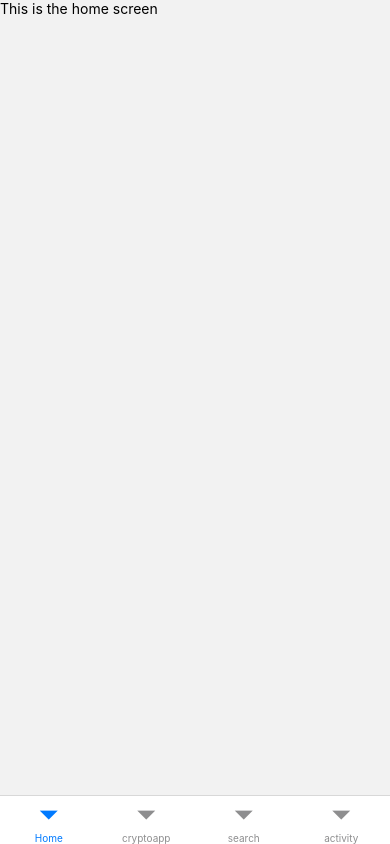
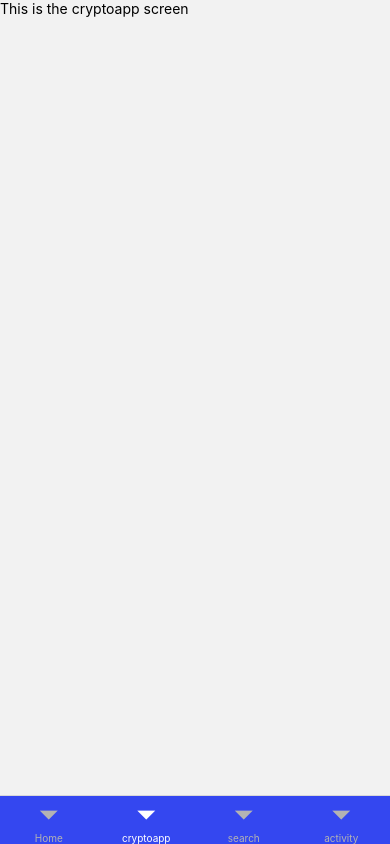
Before and after one commit to Ogochukwu5000/Crypto-app, a React Native app: screen / in a window 390 px wide. Built offline with nearby package versions, Linux system fonts and the light colour scheme.

Commit message:
add: route to focus on initial render

```diff
--- a/src/Navigations/PostAuthenticationNav.tsx
+++ b/src/Navigations/PostAuthenticationNav.tsx
@@ -8,9 +8,15 @@ import Activity from '../components/ActivityScreen Component/ActivityScreen';
 function PostAuthenticationNav(): JSX.Element {
   const Tab = createBottomTabNavigator();
   return (
-    <Tab.Navigator screenOptions={{
+    <Tab.Navigator initialRouteName="cryptoapp" screenOptions={{
       headerShown: false,
-    }}>
+      tabBarStyle: {
+        backgroundColor: '#3447F0',
+      },
+      tabBarActiveTintColor: '#FFFFFF',
+      tabBarInactiveTintColor: '#B3B3B3',
+    }}
+    >
       <Tab.Screen name="Home" component={Home} />
       <Tab.Screen name="cryptoapp" component={CryptoApp} />
       <Tab.Screen name="search" component={Search} />
```
